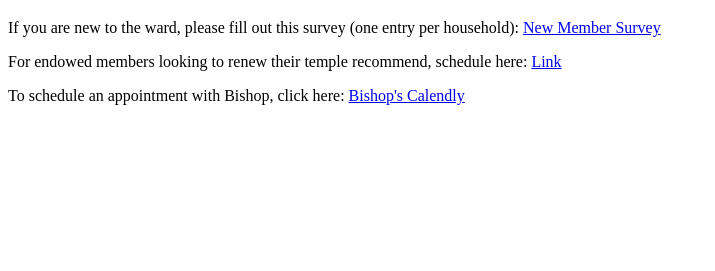
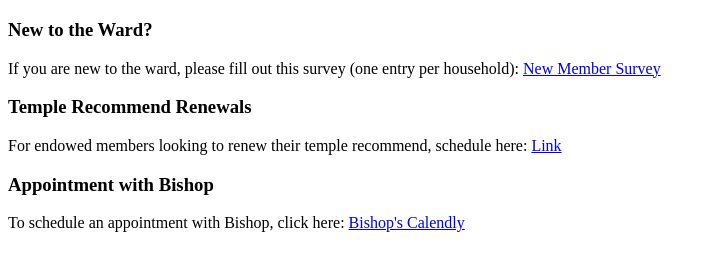
Before and after one commit to tjabezgarrett/af42nd, a plain HTML site: page index.html in a window 1280 px wide. Shown: the part 61-332 px from the top of the page, without its empty margins (0-715 px from the left). Drawn offline with Linux system fonts and the light colour scheme; no server answers.

Commit message:
HTML updates

```diff
--- a/index.html
+++ b/index.html
@@ -7,9 +7,11 @@
 </head>
 <body>
     <h1>American Fork 42nd Ward</h1>
-
+    <h3>New to the Ward?</h3>
     <p>If you are new to the ward, please fill out this survey (one entry per household): <a href="https://forms.gle/YYJokPc558HG1Qta9" target="_blank">New Member Survey</a></p>
+    <h3>Temple Recommend Renewals</h3>
     <p>For endowed members looking to renew their temple recommend, schedule here: <a id="dynamic-link" href="#">Link</a></p>
+    <h3>Appointment with Bishop</h3>
     <p>To schedule an appointment with Bishop, click here: <a href="https://calendly.com/af42/" target="_blank">Bishop's Calendly</a></p>
 
     <script src="script.js"></script>
```
